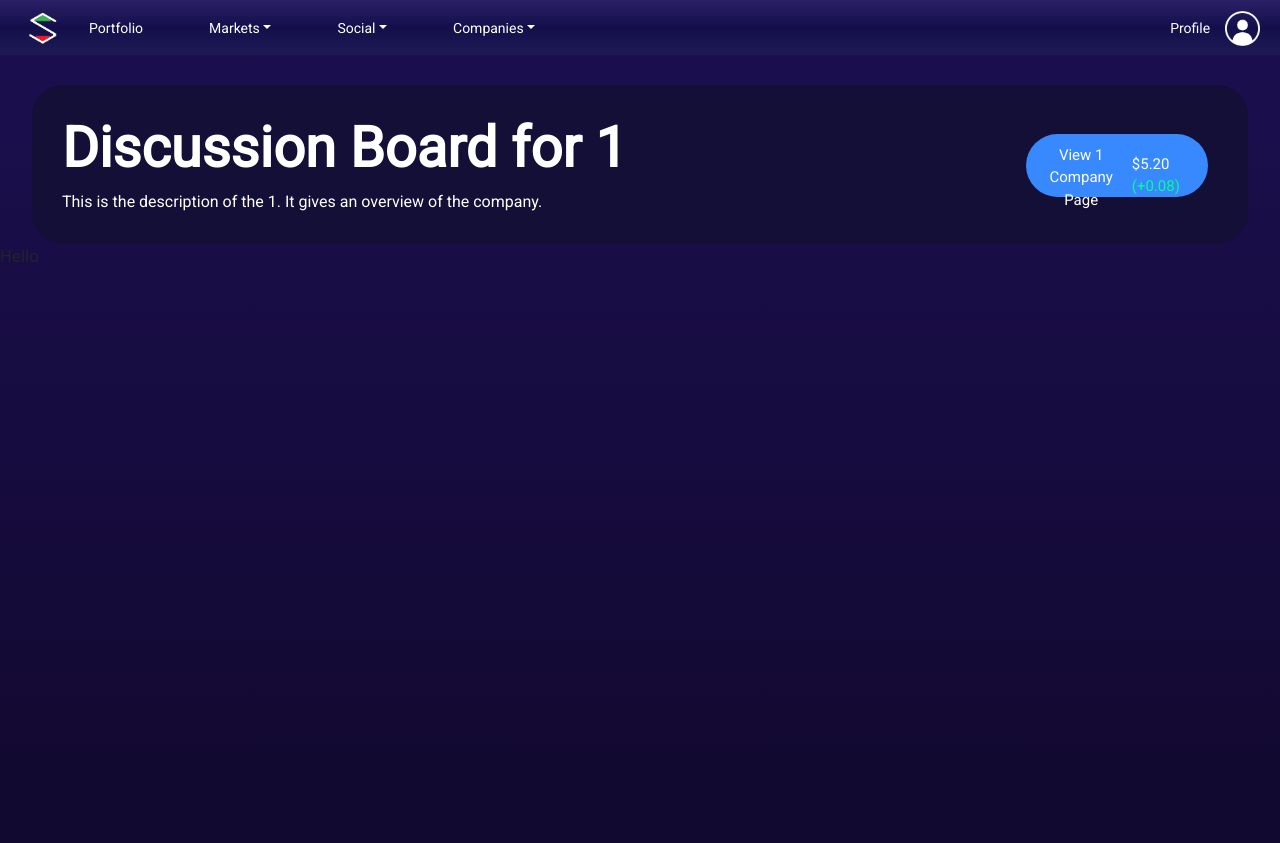
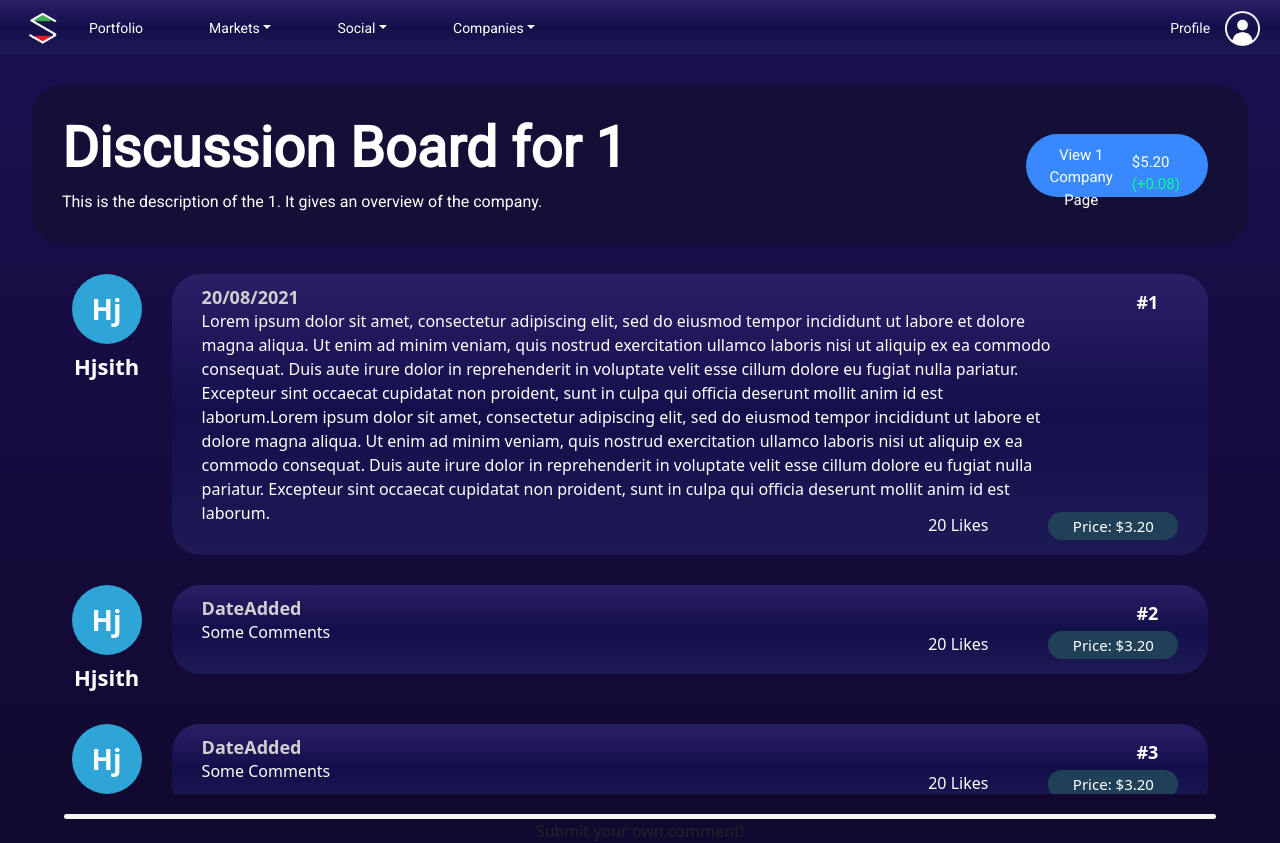
Before and after one commit to hjsith/Stocking-Up-V2, a React (Create React App) app in the folder client/: page /DiscussionBoard/1 in a window 1280 px wide. Before the commit the page ends 800 px from the top, so only its background shows below. Built offline with nearby package versions, Linux system fonts and the light colour scheme.

Commit message:
Added comment components

```diff
--- a/client/src/assets/css/DiscussionBoard.scss
+++ b/client/src/assets/css/DiscussionBoard.scss
@@ -45,7 +45,7 @@
 .CompanyButtonListingPrice {
   display: inline-block;
   padding-left: 15px;
-  margin-top: 5%;
+  margin-top: 4%;
   position: absolute;
 }
 
@@ -57,3 +57,111 @@
 .CompanyButtonListingChange {
   color: #00ff94;
 }
+
+.commentContainer {
+  margin-top: 30px;
+  text-align: center;
+  height: 65%;
+}
+
+.CommentInputContainer {
+  text-align: center;
+}
+
+.AllComments {
+  height: 100%;
+  width: 90%;
+  margin-left: auto;
+  margin-right: auto;
+  overflow: auto;
+}
+
+.CommentBlock {
+  display: block;
+  margin-bottom: 30px;
+  text-align: center;
+}
+
+.UserBlock {
+  display: inline-block;
+}
+
+.userBlockUserName {
+  color: white;
+  font-size: 22px;
+  font-weight: bold;
+}
+
+.Comment {
+  display: inline-block;
+  width: 90%;
+  background-image: linear-gradient(#2b1f66, #130f4b, #1e1a55);
+  margin-left: 30px;
+  color: white;
+  border-radius: 1.75em;
+  vertical-align: top;
+  position: relative;
+}
+
+.CommentDateAdded {
+  text-align: left;
+  position: absolute;
+  top: 10px;
+  left: 30px;
+  color: #d0d0d0;
+  font-size: 18px;
+  font-weight: bold;
+}
+
+.CommentText {
+  text-align: left;
+  padding-left: 30px;
+  padding-top: 35px;
+  width: 85%;
+  margin-bottom: 30px;
+}
+
+.CommentNumber {
+  position: absolute;
+  right: 50px;
+  top: 15px;
+  font-size: 18px;
+  font-weight: bold;
+}
+
+.CommentListingPrice {
+  position: absolute;
+  right: 30px;
+  bottom: 15px;
+  background-color: #204058;
+  border-radius: 1.75em;
+  padding-left: 15px;
+  padding-right: 15px;
+  padding-top: 3px;
+  padding-bottom: 3px;
+  width: 130px;
+  font-size: 15px;
+}
+
+.CommentLike {
+  position: absolute;
+  right: 220px;
+  bottom: 15px;
+  padding-top: 3px;
+  padding-bottom: 3px;
+  color: white;
+}
+
+.CommentInputBlock {
+  margin-top: 20px;
+  width: 90%;
+  margin-left: auto;
+  margin-right: auto;
+}
+
+.CommentInputLine {
+  height: 5px;
+  background-color: #f5f5f5;
+  width: 100%;
+  border-radius: 1.75em;
+}
--- /dev/null
+++ b/client/src/components/DiscussionBoardComponents/CommentInput.js
@@ -0,0 +1,18 @@
+import React from "react";
+
+class CommentInput extends React.Component {
+  constructor(props) {
+    super(props);
+  }
+
+  render() {
+    return (
+      <div className="CommentInputBlock">
+        <div className="CommentInputLine"></div>
+        Submit your own comment!
+      </div>
+    );
+  }
+}
+
+export default CommentInput;
--- /dev/null
+++ b/client/src/components/DiscussionBoardComponents/DiscussionBoardComment.js
@@ -0,0 +1,67 @@
+import UserProfileIcon from "../UserProfileIcon";
+import React from "react";
+import Like from "./Like";
+
+class DiscussionBoardComment extends React.Component {
+  constructor(props) {
+    super(props);
+    this.state = {
+      username: "Hjsith",
+    };
+  }
+
+  fetchInvestorInformation(userID) {
+    console.log("Fetched investor information!");
+    // fetch("/api/investor" + "?id=" + userID, {
+    //   method: "GET",
+    //   headers: {
+    //     "Content-Type": "application/json",
+    //   },
+    // })
+    //   .then((res) => {
+    //     if (res.status === 200) {
+    //       // Successful login 200
+    //       res.json().then((body) => {
+    //         this.setState({ results: body, toDisplay: body });
+    //       });
+    //     } else {
+    //       console.log("Something unexpected went wrong ._.");
+    //     }
+    //   })
+    //   .catch((exception) => {
+    //     console.log("Error:", exception);
+    //   });
+  }
+
+  render() {
+    return (
+      <div className="CommentBlock">
+        <div className="UserBlock">
+          <UserProfileIcon
+            name={this.state.username}
+            colorNumber={1}
+            company={false}
+            size={70}
+          />
+          <div className="userBlockUserName">{this.state.username}</div>
+        </div>
+        <div className="Comment">
+          <div className="CommentDateAdded">{this.props.dateAdded}</div>
+          <div className="CommentText">{this.props.comment}</div>
+          <div className="CommentListingPrice">
+            Price: {this.props.listingPrice}
+          </div>
+          <div className="CommentNumber">#{this.props.index}</div>
+          <div className="CommentLikes">
+            <Like
+              likeCount={this.props.likes}
+              InvestorID={this.props.investorID}
+            />
+          </div>
+        </div>
+      </div>
+    );
+  }
+}
+
+export default DiscussionBoardComment;
--- a/client/src/components/DiscussionBoardComponents/DiscussionBoardComments.js
+++ b/client/src/components/DiscussionBoardComponents/DiscussionBoardComments.js
@@ -1,9 +1,41 @@
-import UserProfileIcon from "../UserProfileIcon";
+import DiscussionBoardComment from "./DiscussionBoardComment";
 import React from "react";
 
 class DiscussionBoardComments extends React.Component {
+  constructor(props) {
+    super(props);
+    this.state = {
+      comments: this.props.comments,
+    };
+  }
+
+  componentDidUpdate(oldProps) {
+    const newProps = this.props;
+    if (oldProps !== newProps) {
+      this.setState({
+        comments: this.props.comments,
+      });
+    }
+  }
+
   render() {
-    return <>Hello</>;
+    return (
+      <>
+        <div className="AllComments">
+          {this.state.comments.map((element, index) => (
+            <DiscussionBoardComment
+              key={element.CommentID}
+              comment={element.Comment}
+              listingPrice={element.ListingPrice}
+              likes={element.Likes}
+              dateAdded={element.DateAdded}
+              investorID={element.InvestorID}
+              index={index + 1}
+            />
+          ))}
+        </div>
+      </>
+    );
   }
 }
 
--- /dev/null
+++ b/client/src/components/DiscussionBoardComponents/Like.js
@@ -0,0 +1,13 @@
+import React from "react";
+
+class Like extends React.Component {
+  constructor(props) {
+    super(props);
+  }
+
+  render() {
+    return <div className="CommentLike">{this.props.likeCount} Likes</div>;
+  }
+}
+
+export default Like;
--- a/client/src/pages/DiscussionBoard.js
+++ b/client/src/pages/DiscussionBoard.js
@@ -2,11 +2,69 @@ import React from "react";
 import NavBar from "../components/NavBar";
 import "../assets/css/DiscussionBoard.scss";
 import DiscussionBoardComments from "../components/DiscussionBoardComponents/DiscussionBoardComments";
+import CommentInput from "../components/DiscussionBoardComponents/CommentInput";
+
 class DiscussionBoard extends React.Component {
   constructor(props) {
     super(props);
     this.state = {
-      comments: [],
+      comments: [
+        {
+          CommentID: "132",
+          InvestorID: "Something",
+          ThreadID: "ThreadID",
+          DateAdded: "20/08/2021",
+          Comment:
+            "Lorem ipsum dolor sit amet, consectetur adipiscing elit, sed do eiusmod tempor incididunt ut labore et dolore magna aliqua. Ut enim ad minim veniam, quis nostrud exercitation ullamco laboris nisi ut aliquip ex ea commodo consequat. Duis aute irure dolor in reprehenderit in voluptate velit esse cillum dolore eu fugiat nulla pariatur. Excepteur sint occaecat cupidatat non proident, sunt in culpa qui officia deserunt mollit anim id est laborum.Lorem ipsum dolor sit amet, consectetur adipiscing elit, sed do eiusmod tempor incididunt ut labore et dolore magna aliqua. Ut enim ad minim veniam, quis nostrud exercitation ullamco laboris nisi ut aliquip ex ea commodo consequat. Duis aute irure dolor in reprehenderit in voluptate velit esse cillum dolore eu fugiat nulla pariatur. Excepteur sint occaecat cupidatat non proident, sunt in culpa qui officia deserunt mollit anim id est laborum.",
+          ListingPrice: "$3.20",
+          Likes: 20,
+        },
+        {
+          CommentID: "123",
+          InvestorID: "Something",
+          ThreadID: "ThreadID",
+          DateAdded: "DateAdded",
+          Comment: "Some Comments",
+          ListingPrice: "$3.20",
+          Likes: 20,
+        },
+        {
+          CommentID: "4",
+          InvestorID: "Something",
+          ThreadID: "ThreadID",
+          DateAdded: "DateAdded",
+          Comment: "Some Comments",
+          ListingPrice: "$3.20",
+          Likes: 20,
+        },
+        {
+          CommentID: "1",
+          InvestorID: "Something",
+          ThreadID: "ThreadID",
+          DateAdded: "DateAdded",
+          Comment: "Some Comments",
+          ListingPrice: "$3.20",
+          Likes: 20,
+        },
+        {
+          CommentID: "2",
+          InvestorID: "Something",
+          ThreadID: "ThreadID",
+          DateAdded: "DateAdded",
+          Comment: "Some Comments",
+          ListingPrice: "$3.20",
+          Likes: 20,
+        },
+        {
+          CommentID: "3",
+          InvestorID: "Something",
+          ThreadID: "ThreadID",
+          DateAdded: "DateAdded",
+          Comment: "Some Comments",
+          ListingPrice: "$3.20",
+          Likes: 20,
+        },
+      ],
       searchString: "",
     };
   }
@@ -72,7 +130,12 @@ class DiscussionBoard extends React.Component {
             </div>
           </a>
         </div>
-        <DiscussionBoardComments />
+        <div className="commentContainer">
+          <DiscussionBoardComments comments={this.state.comments} />
+        </div>
+        <div className="CommentInputContainer">
+          <CommentInput />
+        </div>
       </>
     );
   }
```
